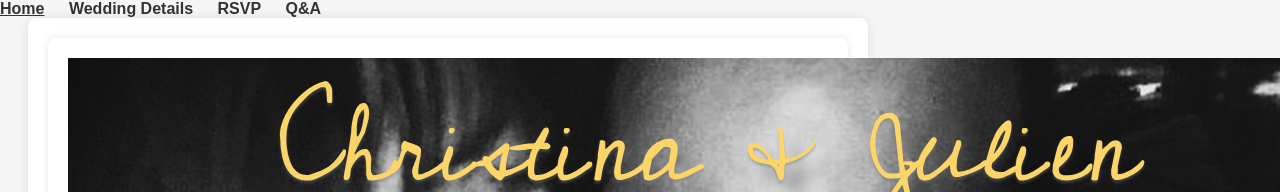
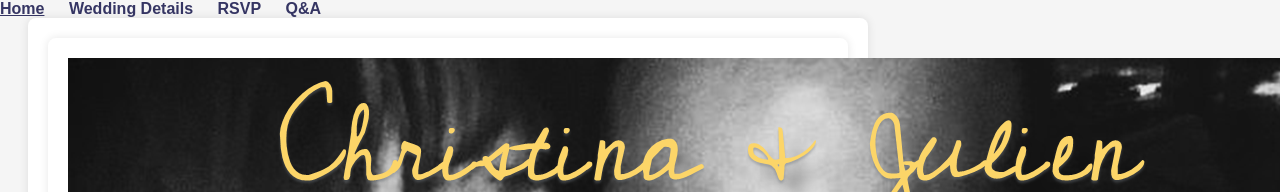
Before and after one commit to christina-ladam/wedding, a Jekyll site: the page built from index.html, in a window 1280 px wide. Shown: the top 192 px of the page. Built offline with Jekyll 4.4.1, drawn with Linux system fonts in a browser that asks for light colours; some web fonts are replaced.

Commit message:
Update default.html

```diff
--- a/_layouts/default.html
+++ b/_layouts/default.html
@@ -12,7 +12,7 @@
             margin: 0;
             padding: 0;
             background-color: #f5f5f5;
-            color: #333;
+            color: #353563;
         }
         nav ul {
             list-style-type: none;
@@ -25,7 +25,7 @@
         }
         nav ul li a {
             text-decoration: none;
-            color: #333;
+            color: #353563;
             font-weight: bold;
         }
         .container {
```
